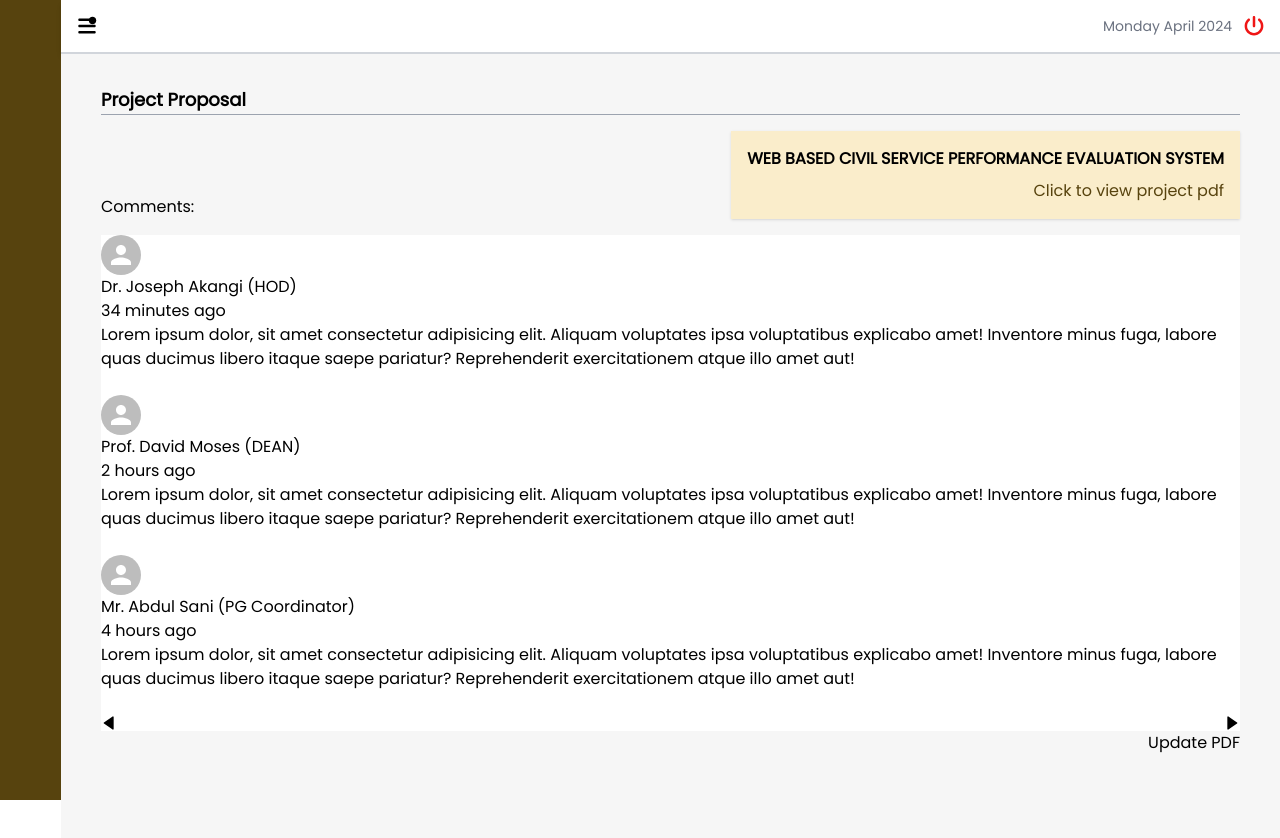
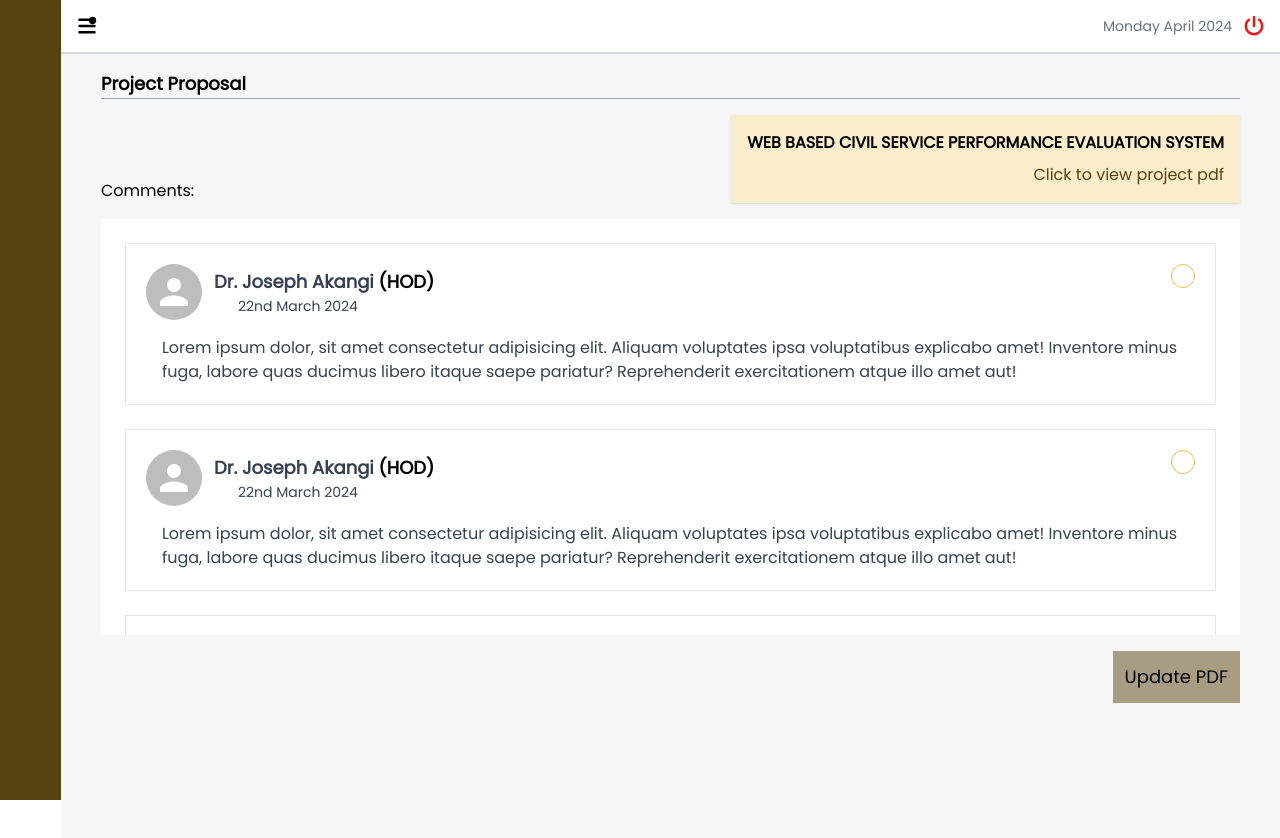
Before and after one commit to javadroid/Assignment, a React (Create React App) app: page /proposal in a window 1280 px wide. Shown: the top 838 px of the page. Built offline with nearby package versions, Linux system fonts and the light colour scheme.

Commit message:
updated the proposal screen

```diff
--- a/src/components/Student-Dashboard/Proposal.tsx
+++ b/src/components/Student-Dashboard/Proposal.tsx
@@ -7,11 +7,11 @@ import Avatar from "@mui/material/Avatar";
 
 const Proposal = () => {
   return (
-    <div className="component flex flex-row">
+    <div className="font-pop flex flex-row">
       <SideDesign />
-      <div className="w-full h-screen text-black">
+      <div className="w-full text-black">
         <Navigation />
-        <div className="pt-8 px-10 bg-[#F6F6F6] h-screen">
+        <div className="pt-4 px-10 bg-[#F6F6F6] h-screen">
           <h1 className="font-semibold text-lg">Project Proposal</h1>
           <hr className="border-gray-400" />
           <div className="flex flex-col pt-4">
@@ -26,70 +26,94 @@ const Proposal = () => {
                 </Link>
               </div>
             </main>
-            <div className="bg-white mt-4">
-              <section>
-                <div>
-                  <div>
-                    <div>
-                      <Avatar alt="Dr. Joseph Akangi" src="" />
+            <div className="bg-white mt-4 flex flex-col p-6 overflow-y-auto h-[26rem]">
+              <section className="border p-5 text-gray-700 mb-4">
+                <div className="flex flex-row justify-between mb-4">
+                  <div className="flex flex-row items-center">
+                    <Avatar
+                      alt="Dr. Joseph Akangi"
+                      src=""
+                      sx={{ width: 56, height: 56 }}
+                      className="mr-3"
+                    />
+                    <div className="flex flex-col ">
+                      <h3 className="font-semibold text-lg">
+                        Dr. Joseph Akangi{" "}
+                        <span className="bold text-black">(HOD)</span>
+                      </h3>
+                      <p className="text-sm pl-6">22nd March 2024</p>
                     </div>
-                    <h3>Dr. Joseph Akangi (HOD)</h3>
                   </div>
-                  <p>34 minutes ago</p>
+                  <button className="bg-none w-6 h-6 border border-solid rounded-full border-[#EDBE44]"></button>
                 </div>
-                <p>
+                <p className="px-4">
                   Lorem ipsum dolor, sit amet consectetur adipisicing elit.
                   Aliquam voluptates ipsa voluptatibus explicabo amet! Inventore
                   minus fuga, labore quas ducimus libero itaque saepe pariatur?
                   Reprehenderit exercitationem atque illo amet aut!
                 </p>
-                <button></button>
               </section>
-              <section>
-                <div>
-                  <div>
-                    <div>
-                      {" "}
-                      <Avatar alt="Prof. David Moses" src="" />
+              <section className="border p-5 text-gray-700 mt-2 mb-4">
+                <div className="flex flex-row justify-between mb-4">
+                  <div className="flex flex-row items-center">
+                    <Avatar
+                      alt="Dr. Joseph Akangi"
+                      src=""
+                      sx={{ width: 56, height: 56 }}
+                      className="mr-3"
+                    />
+                    <div className="flex flex-col ">
+                      <h3 className="font-semibold text-lg">
+                        Dr. Joseph Akangi{" "}
+                        <span className="bold text-black">(HOD)</span>
+                      </h3>
+                      <p className="text-sm pl-6">22nd March 2024</p>
                     </div>
-                    <h3>Prof. David Moses (DEAN)</h3>
                   </div>
-                  <p>2 hours ago</p>
+                  <button className="bg-none w-6 h-6 border border-solid rounded-full border-[#EDBE44]"></button>
                 </div>
-                <p>
+                <p className="px-4">
                   Lorem ipsum dolor, sit amet consectetur adipisicing elit.
                   Aliquam voluptates ipsa voluptatibus explicabo amet! Inventore
                   minus fuga, labore quas ducimus libero itaque saepe pariatur?
                   Reprehenderit exercitationem atque illo amet aut!
                 </p>
-                <button></button>
               </section>
-              <section>
-                <div>
-                  <div>
-                    <div>
-                      {" "}
-                      <Avatar alt="Mr. Abdul Sani" src="" />
+              <section className="border p-5 text-gray-700 mt-2 mb-4">
+                <div className="flex flex-row justify-between mb-4">
+                  <div className="flex flex-row items-center">
+                    <Avatar
+                      alt="Dr. Joseph Akangi"
+                      src=""
+                      sx={{ width: 56, height: 56 }}
+                      className="mr-3"
+                    />
+                    <div className="flex flex-col ">
+                      <h3 className="font-semibold text-lg">
+                        Dr. Joseph Akangi{" "}
+                        <span className="bold text-black">(HOD)</span>
+                      </h3>
+                      <p className="text-sm pl-6">22nd March 2024</p>
                     </div>
-                    <h3>Mr. Abdul Sani (PG Coordinator)</h3>
                   </div>
-                  <p>4 hours ago</p>
+                  <button className="bg-none w-6 h-6 border border-solid rounded-full border-[#EDBE44]"></button>
                 </div>
-                <p>
+                <p className="px-4">
                   Lorem ipsum dolor, sit amet consectetur adipisicing elit.
                   Aliquam voluptates ipsa voluptatibus explicabo amet! Inventore
                   minus fuga, labore quas ducimus libero itaque saepe pariatur?
                   Reprehenderit exercitationem atque illo amet aut!
                 </p>
-                <button></button>
               </section>
-              <div className="flex flex-row justify-between">
-                <BiSolidLeftArrow />
-                <BiSolidRightArrow />
+              <div className="flex flex-row justify-end mt-2">
+                <BiSolidLeftArrow className="mr-4 text-xl text-[#B5B5B5]" />
+                <BiSolidRightArrow className="ml-4 text-xl text-[#B5B5B5]" />
               </div>
             </div>
-            <div className="flex flex-col items-end">
-              <button>Update PDF</button>
+            <div className="flex flex-col items-end mt-4">
+              <button className="bg-[#A89D82] text-black p-3 text-lg">
+                Update PDF
+              </button>
             </div>
           </div>
         </div>
```
